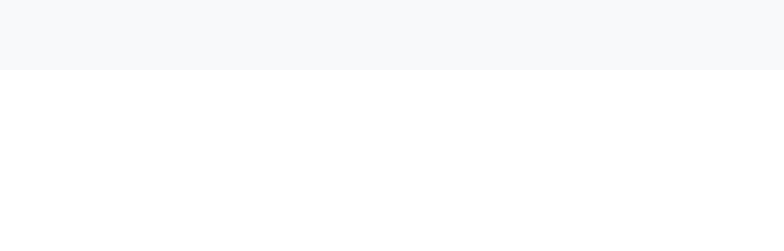
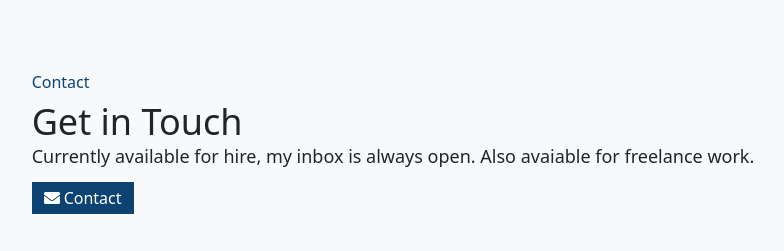
Before and after one commit to dev-rome/v3, a Next.js app: page /home in a window 1280 px wide. Shown: the part 2267-2518 px from the top of the page, without its empty margins (171-955 px from the left). Before the commit the page ends 2337 px from the top, so only its background shows below. Built offline with nearby package versions, Linux system fonts and the light colour scheme.

Commit message:
imported contact to home page

```diff
--- a/src/pages/home.tsx
+++ b/src/pages/home.tsx
@@ -5,6 +5,7 @@ import MobileMenu from "@/components/navbar/MobileMenu";
 import Hero from "@/components/hero/Hero";
 import About from "@/components/about/About";
 import Portfolio from "@/components/portfolio/Portfolio";
+import Contact from "@/components/contact/Contact";
 
 function Home() {
   return (
@@ -22,6 +23,7 @@ function Home() {
         <Hero />
         <About />
         <Portfolio />
+        <Contact />
       </Layout>
     </motion.div>
   );
```
